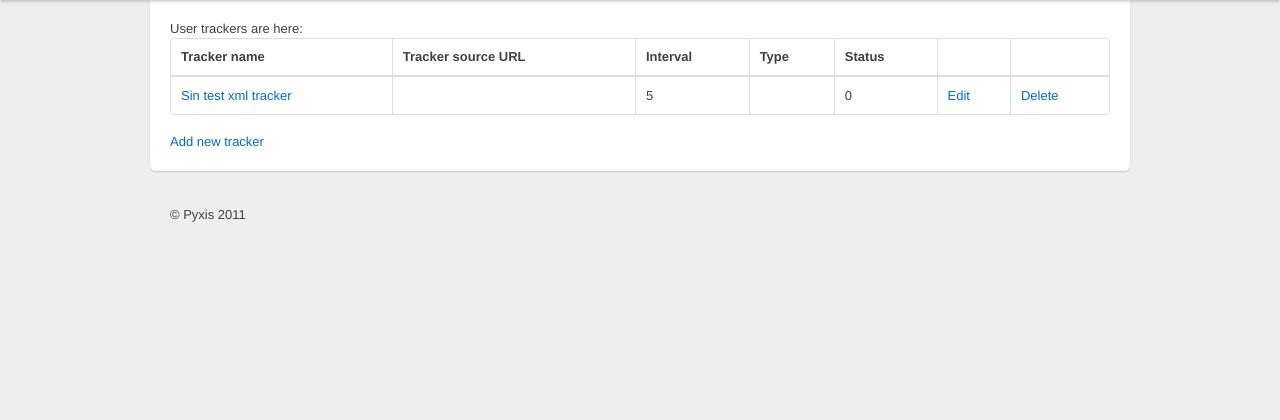
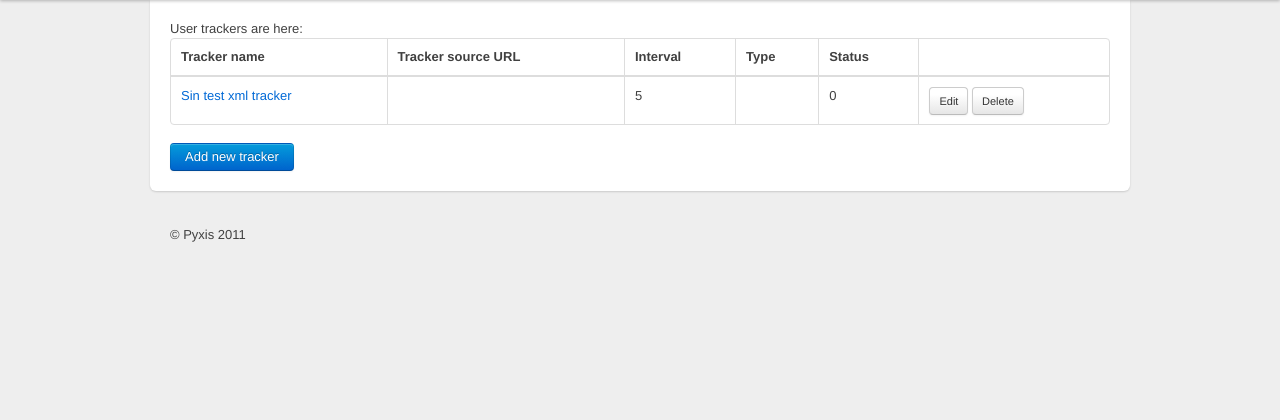
Before and after one commit to CEduStartup/Pyxis, a Django app: page /trackers/ in a window 1280 px wide. Shown: the part 40-460 px from the top of the page. Run offline with Django 3.2, Linux system fonts and the light colour scheme; a user stored in the database is signed in; data comes from the database, SQL or seed files in the repository; parts of the project's set-up code (start-up, migrations or seed data) failed here and were passed over; some libraries are stand-ins or nearby versions.

Commit message:
Changed delete/edit links to buttons

```diff
--- a/webui/templates/common/layout.html
+++ b/webui/templates/common/layout.html
@@ -57,8 +57,8 @@
             <input name="username" class="input-small" type="text" placeholder="Username">
             <input name="password" class="input-small" type="password" placeholder="Password">
             <button class="btn primary" type="submit">Sign in</button>
+          <a href='/facebook/login' class='btn primary'>Connect with Facebook</a>
           </form>
-          <p class="pull-right" style='margin-right: 10px;'><a href='/facebook/login'>Login via Facebook</a></p>
           {% endif %}
         </div>
       </div>
--- a/webui/templates/frontend/trackers/index.html
+++ b/webui/templates/frontend/trackers/index.html
@@ -12,7 +12,6 @@ User trackers are here:
     <th>Type</th>
     <th>Status</th>
     <th></th>
-    <th></th>
 </tr>
 {% for tracker in trackers %}
 <tr>
@@ -21,12 +20,14 @@ User trackers are here:
     <td>{{ tracker.refresh_interval }}</td>
     <td>{{ tracker.data_source.data_type }}</td>
     <td>{{ tracker.status }}</td>
-    <td><a href="/trackerwiz/edit/{{ tracker.id }}">Edit</a></td>
-    <td><a href="/trackers/delete/{{ tracker.id }}">Delete</a></td>
+    <td>
+        <a href="/trackerwiz/edit/{{ tracker.id }}" class='btn small'>Edit</a>
+        <a href="/trackers/delete/{{ tracker.id }}" class='btn small'>Delete</a>
+    </td>
 </tr>
 {% endfor %}
 </table>
 
-<a href="/trackerwiz/add">Add new tracker</a>
+<a href="/trackerwiz/add" class='btn primary'>Add new tracker</a>
 
 {% endblock content %}
--- a/webui/templates/frontend/views/index.html
+++ b/webui/templates/frontend/views/index.html
@@ -16,7 +16,7 @@ User Views are here:
     <td><a href="/views/view/{{ view.id }}/">{{ view.view_name }}</a></td>
     <td>{{ view.view_description }}</td>
     <td>{{ view.trackers }}</td>
-    <td><a href="/views/delete/{{ view.id }}">Delete</a></td>
+    <td><a href="/views/delete/{{ view.id }}" class='btn small'>Delete</a></td>
 </tr>
 {% endfor %}
 </table>
```
